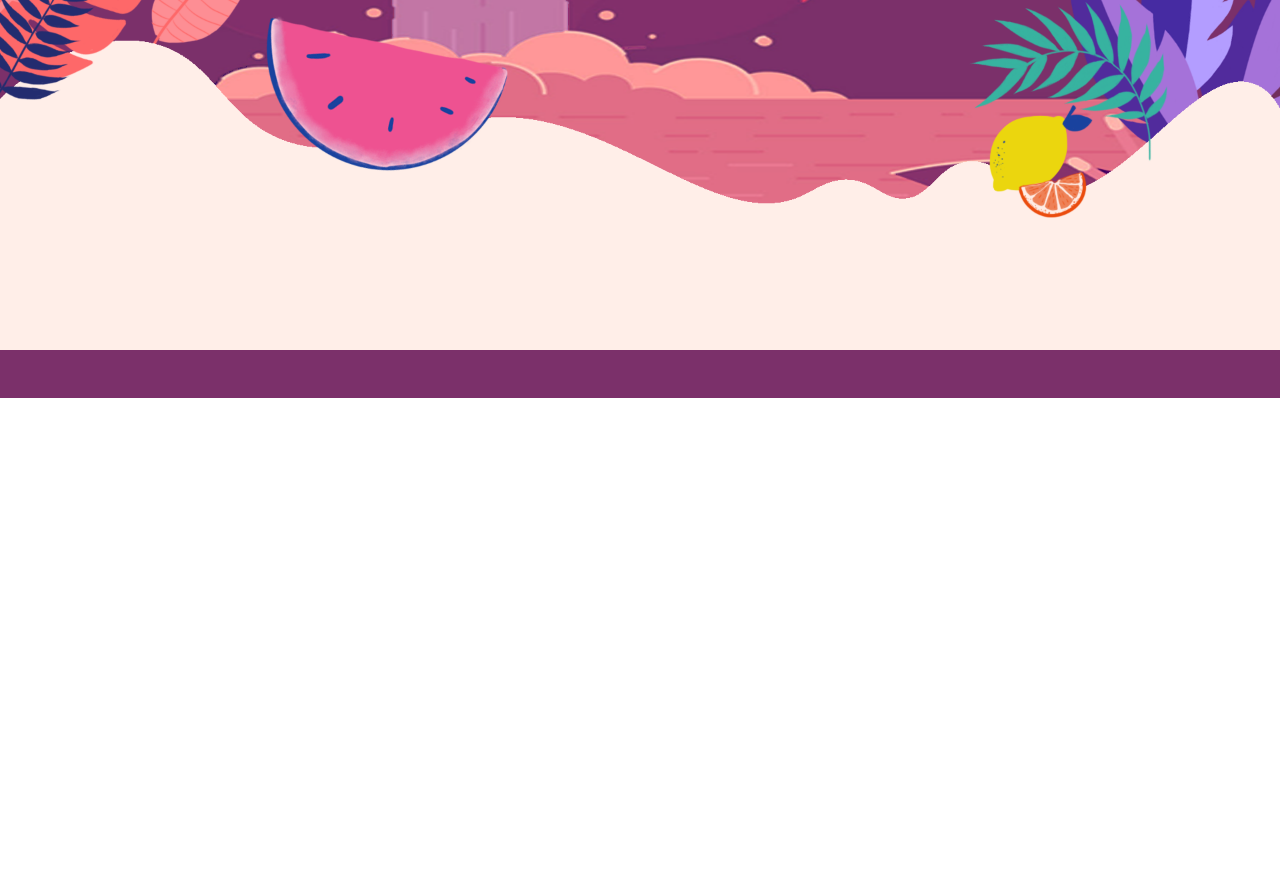
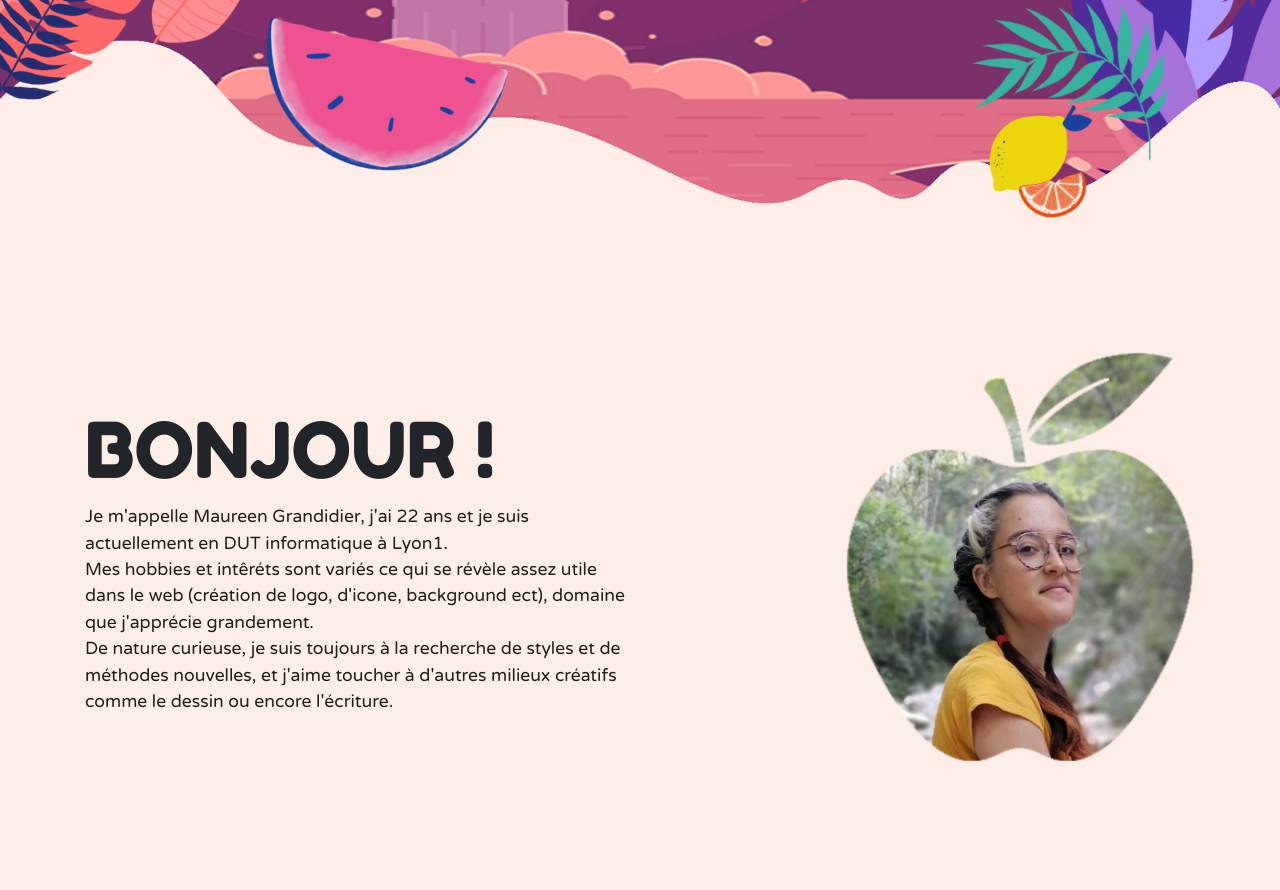
Before and after one commit to Maureen-gdd/a, a plain HTML site: page index.html in a window 1280 px wide. Shown: the part 402-1292 px from the top of the page. Before the commit the page ends 800 px from the top, so only its background shows below. Drawn offline with nearby package versions, Linux system fonts and the light colour scheme.

Commit message:
qui-suis-je

```diff
--- a/index.html
+++ b/index.html
@@ -60,6 +60,27 @@
   <div class="moi"></div>
   <img src="img/fruits.png" class="img-fluid header__fruits">
 
+  <!-- Qui suis-je ? -->
+  <div class="intro container-fluid" id="presentation">
+    <div class="container">
+      <div class=row>
+        <div class="col-12 col-md-6 col-lg-6">
+          <h1>BONJOUR !</h1>
+          <p>Je m'appelle Maureen Grandidier, j'ai 22 ans et je suis actuellement en DUT informatique à Lyon1.</br>
+          Mes hobbies et intêréts sont variés ce qui se révèle assez utile dans le web (création de logo, d'icone, background ect), domaine que j'apprécie grandement.<br/>
+          De nature curieuse, je suis toujours à la recherche de styles et de méthodes nouvelles, et j'aime toucher à d'autres milieux créatifs comme le dessin ou encore l'écriture.</p>
+        </div>
+        <div class="col-lg-2"></div>
+        <div class="col-12 col-md-5 col-lg-4">
+          <img src="img/pp.png" alt="maureen grandidier" class="pp img-fluid">
+        </div>
+      </div>
+    </div>
+  </div>
+
+
+
+
 
 
 
```
